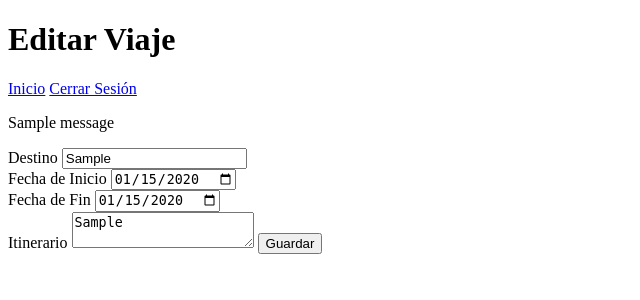
After one commit to M4tisPto/Certificado-2, a Flask app: page /editar/1 in a window 1280 px wide. The commit adds this page. Shown: the top 300 px of the page, without its empty margins (0-640 px from the left). Run offline with Flask 3, Linux system fonts and the light colour scheme; the visitor is signed in with stand-in values (Sample User, id 1); tables that the repository leaves empty hold one stand-in row (values such as "Sample post"); one stand-in notice (Sample message) is shown.

Commit message:
Certificado completado (faltan unas cosas)

```diff
--- a/flask_app/controllers/viajes.py
+++ b/flask_app/controllers/viajes.py
@@ -14,6 +14,8 @@ def nuevo_viaje():
 
 @app.route("/agregar_viaje", methods=["POST"])
 def agregar_viaje():
+    if not Viaje.validate_journey(request.form):
+        redirect("/nuevo")
     data = {**request.form, "usuario_id": session["usuario_id"]}
     Viaje.save(data)
 
@@ -32,3 +34,34 @@ def ver_viaje(id):
     }
     viaje = Viaje.get_by_id(data)
     return render_template("ver_viaje.html", viaje = viaje)
+@app.route("/editar/<int:id>")
+def editar_viaje(id):
+    if "usuario_id" not in session:
+        return redirect("/")
+    user = Usuario.get_one({"id": session["usuario_id"]})
+    if not user:
+        return redirect("/")
+    data = {
+        "id": id
+    }
+    viaje = Viaje.get_by_id(data)
+    return render_template("editar_viaje.html", viaje = viaje)
+@app.route("/actualizar_viaje", methods = ["POST"])
+def actualizar_viaje():
+    obtener_id = {
+        id: request.form['id']
+    }
+    if not Viaje.validate_journey(request.form):
+        return redirect(f"/editar/{obtener_id[id]}")
+
+    data = {**request.form}
+    Viaje.update(data)
+    return redirect("/dashboard")
+
+@app.route("/borrar_viaje/<int:id>")
+def borrar_viaje(id):
+    data = {
+        "id": id
+    }
+    Viaje.delete(data)
+    return redirect("/dashboard")
--- a/flask_app/models/viaje.py
+++ b/flask_app/models/viaje.py
@@ -1,4 +1,6 @@
 from flask_app.config.mysqlconnection import connectToMySQL
+from flask import flash
+from datetime import date
 DB = "viejo_frecuente"
 
 class Viaje:
@@ -27,4 +29,31 @@ class Viaje:
     def get_by_id(cls, data):
         query = "SELECT * FROM viajes LEFT JOIN usuarios ON viajes.usuario_id = usuarios.id WHERE viajes.id = %(id)s;"
         results = connectToMySQL(DB).query_db(query, data)
-        return cls(results[0]) if results else None
+        return results[0] if results else None
+    @classmethod
+    def update(cls, data):
+        query = "UPDATE `viejo_frecuente`.`viajes` SET `destino` = %(destino)s, `fecha_inicio` = %(fecha_inicio)s, `fecha_fin` = %(fecha_fin)s, `itinerario` = %(itinerario)s, `updated_at` = NOW() WHERE id = %(id)s"
+        results = connectToMySQL(DB).query_db(query, data)
+        return results
+    @classmethod
+    def delete(cls, data):
+        query = "DELETE FROM viejo_frecuente.viajes WHERE id = %(id)s"
+        results = connectToMySQL(DB).query_db(query, data)
+        return results
+
+    @staticmethod
+    def validate_journey(form):
+        is_valid = True
+        today = date.today()
+        if len(form['itinerario']) > 40:
+            flash("El itinerario no puede tener más de 40 caracteres", "journey")
+            is_valid = False
+
+        if form["fecha_fin"] <= form["fecha_inicio"]:
+            flash("La fecha de fin debe ser despues de la fecha de inicio.", "journey")
+            is_valid = False
+        if form["fecha_inicio"] < str(today):
+            flash("La fecha de inicio no puede ser en el pasado.", "journey")
+            is_valid = False
+
+        return is_valid
--- a/flask_app/templates/dashboard.html
+++ b/flask_app/templates/dashboard.html
@@ -35,7 +35,7 @@
                         <a href="/ver/{{ viaje.id }}">Ver</a>
                         {% if viaje.usuario_id == user.id %}
                         <a href="/editar/{{ viaje.id }}">Editar</a>
-                        <a href="#">Borrar</a>
+                        <a href="/borrar_viaje/{{viaje.id}}">Borrar</a>
                         {% endif %}
                     </td>
                 </tr>
--- /dev/null
+++ b/flask_app/templates/editar_viaje.html
@@ -0,0 +1,32 @@
+<!DOCTYPE html>
+<html lang="en">
+<head>
+    <meta charset="UTF-8">
+    <meta name="viewport" content="width=device-width, initial-scale=1.0">
+    <title>Editar Viaje</title>
+</head>
+<body>
+    <header>
+        <h1>Editar Viaje</h1>
+        <a href="/dashboard">Inicio</a>
+        <a href="/logout">Cerrar Sesión</a>
+    </header>
+    <main>
+        {% for m in get_flashed_messages(category_filter=["journey"]) %}
+        <p class="error">{{ m }}</p>
+        {% endfor %}
+        <form action="/actualizar_viaje" method="post">
+            <input type="hidden" name="id" value="{{viaje.id}}">
+            <label for="destino">Destino</label>
+            <input type="text" name="destino" value="{{ viaje.destino }}" required><br>
+            <label for="fecha_inicio">Fecha de Inicio</label>
+            <input type="date" name="fecha_inicio" value="{{ viaje.fecha_inicio }}" required><br>
+            <label for="fecha_fin">Fecha de Fin</label>
+            <input type="date" name="fecha_fin" value="{{ viaje.fecha_fin }}" required><br>
+            <label for="itinerario">Itinerario</label>
+            <textarea name="itinerario" id="" required>{{ viaje.itinerario }}</textarea>
+            <input type="submit" value="Guardar">
+        </form>
+    </main>
+</body>
+</html>
```
Also changed, not shown: flask_app/templates/index.html (+8 -8 lines), flask_app/templates/nuevo_viaje.html (+8 -4 lines), flask_app/templates/ver_viaje.html (+7 -2 lines), README.md (added), flask_app/static/images/Viajero Frecuente.png (added).
